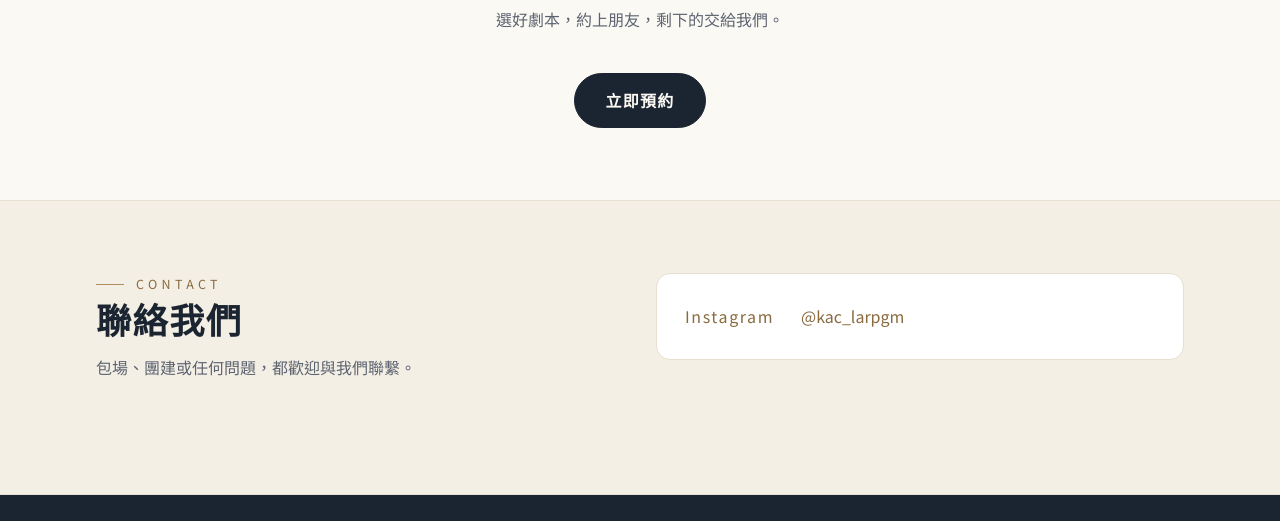
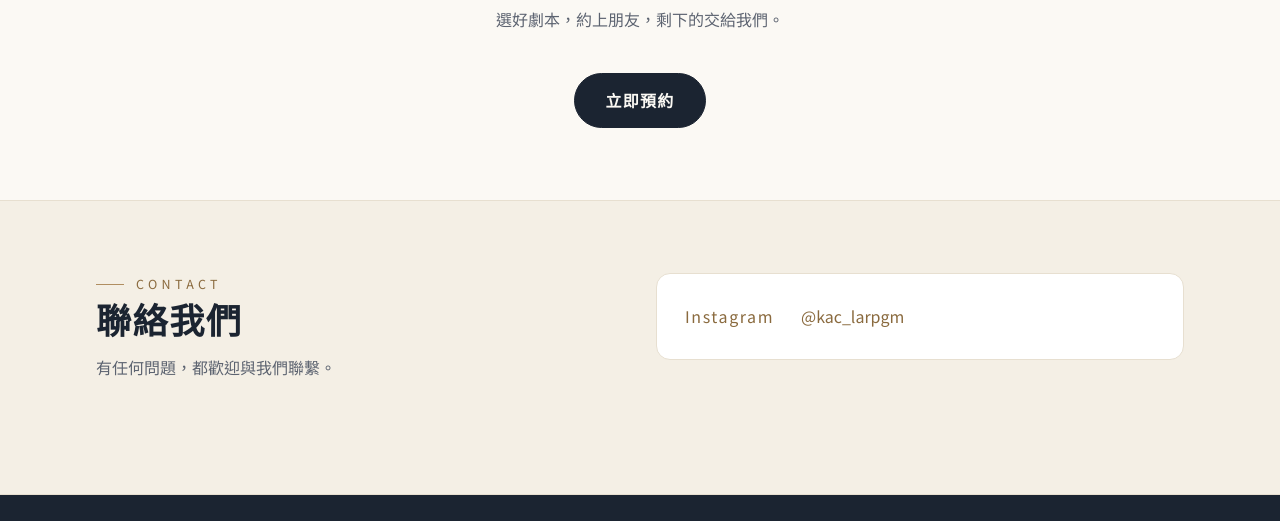
Before and after one commit to relaxstory/relaxstory.github.io, an Astro site: page / in a window 1280 px wide. Shown: the part 1968-2489 px from the top of the page. Built offline with nearby package versions, Linux system fonts and the light colour scheme; Astro itself is replaced by a stand-in of ours.

Commit message:
Home contact: simplify subtitle
Co-Authored-By: Claude Opus 5.5 <noreply@anthropic.com>
Claude-Session: https://claude.ai/code/session_01J2ZsdynWyyh4PGRrftoN4N

```diff
--- a/src/pages/index.astro
+++ b/src/pages/index.astro
@@ -65,7 +65,7 @@ const scripts = featured.length ? featured.slice(0, 6) : all.slice(0, 3);
       <div>
         <p class="eyebrow">Contact</p>
         <h2 class="section-title">聯絡我們</h2>
-        <p class="section-sub">包場、團建或任何問題，都歡迎與我們聯繫。</p>
+        <p class="section-sub">有任何問題，都歡迎與我們聯繫。</p>
       </div>
       <div class="card"><Contact /></div>
     </div>
```
